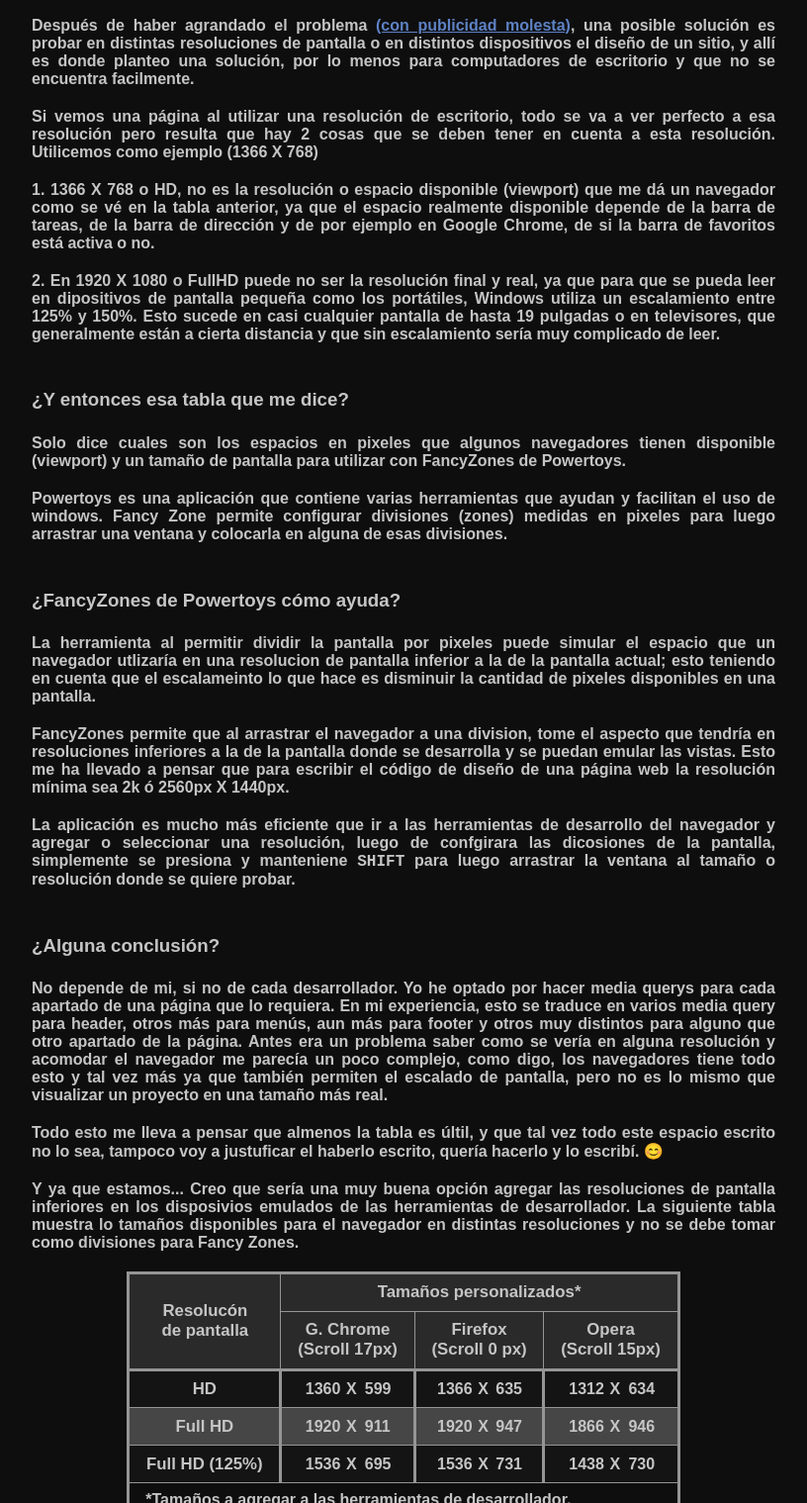
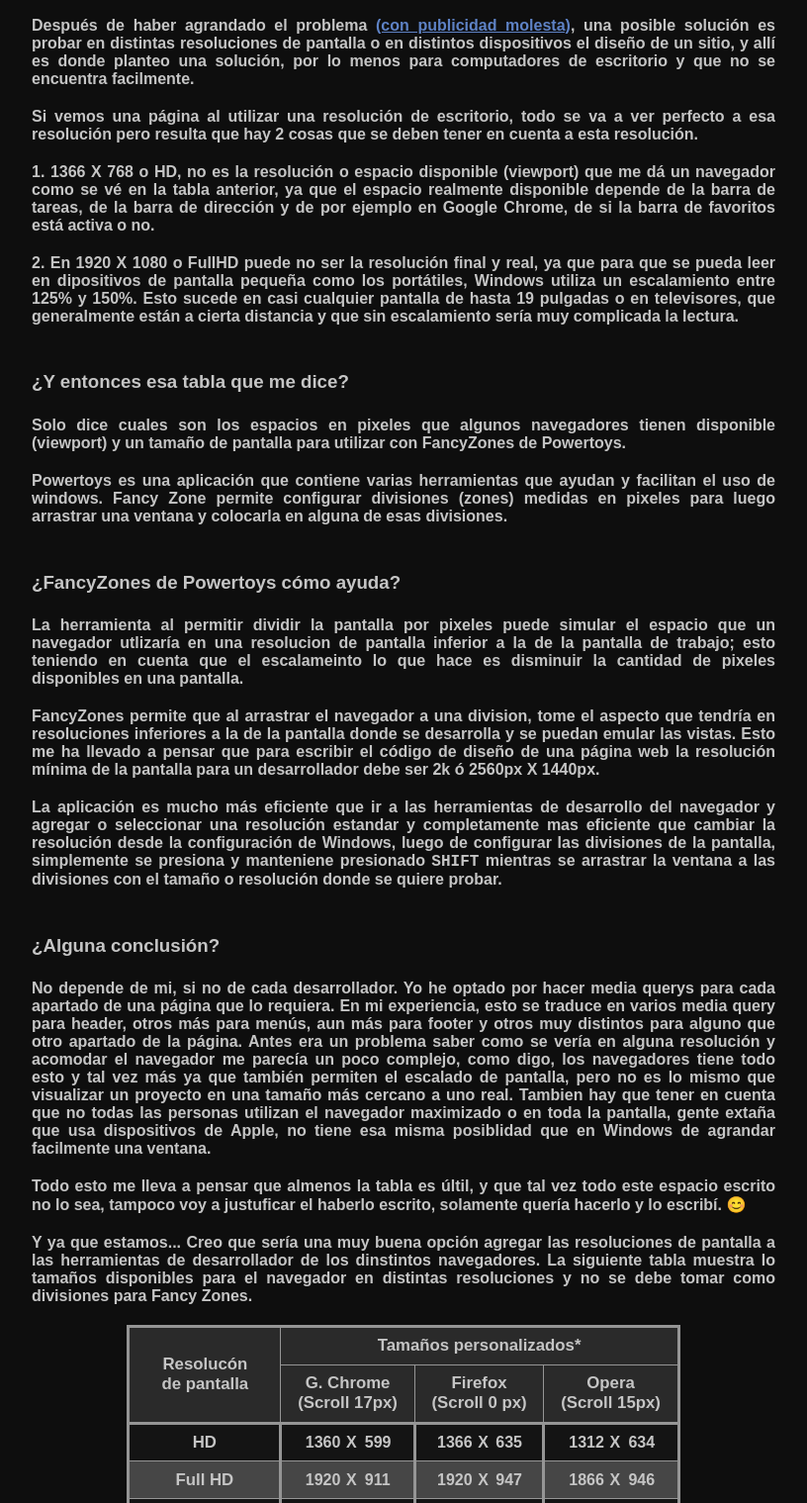
Before and after one commit to chybeat/ScreenSize, a plain HTML site: page index.html in a window 1280 px wide. Shown: the part 2429-3948 px from the top of the page at 99% size, without its empty margins (232-1048 px from the left). Drawn offline with Linux system fonts and the light colour scheme; a web font is replaced by a local one.

Commit message:
Mejora de textos

```diff
--- a/index.html
+++ b/index.html
@@ -563,25 +563,25 @@
 			<h3>Bien por el problema, ¿hay solución?</h3>
 			<p>La respuesta correcta es no, pero se puede minimizar el impacto. Si se toma cualquier plantilla hay que escribir o modificar el código CSS, y si se desarrolla desde cero una página, hay que escribir mucho más código CSS. igualmente el problema no radica allí, el problema radica que en resoluciones de pantalla iguales o superiores a HD (1366*768) todas las páginas pierden gran espacio a los lados, ese espacio en muchísimos sitios web es usuado para publicidad.</p>
 			<p>Después de haber agrandado el problema <a target="_blank" href="https://adblockplus.org">(con publicidad molesta)</a>, una posible solución es probar en distintas resoluciones de pantalla o en distintos dispositivos el diseño de un sitio, y allí es donde planteo una solución, por lo menos para computadores de escritorio y que no se encuentra facilmente.</p>
-			<p>Si vemos una página al utilizar una resolución de escritorio, todo se va a ver perfecto a esa resolución pero resulta que hay 2 cosas que se deben tener en cuenta a esta resolución. Utilicemos como ejemplo (1366 X 768)</p>
+			<p>Si vemos una página al utilizar una resolución de escritorio, todo se va a ver perfecto a esa resolución pero resulta que hay 2 cosas que se deben tener en cuenta a esta resolución.</p>
 			<p>1. 1366 X 768 o HD, no es la resolución o espacio disponible (viewport) que me dá un navegador como se vé en la tabla anterior, ya que el espacio realmente disponible depende de la barra de tareas, de la barra de dirección y de por ejemplo en Google Chrome, de si la barra de favoritos está activa o no.</p>
-			<p>2. En 1920 X 1080 o FullHD puede no ser la resolución final y real, ya que para que se pueda leer en dipositivos de pantalla pequeña como los portátiles, Windows utiliza un escalamiento entre 125% y 150%. Esto sucede en casi cualquier pantalla de hasta 19 pulgadas o en televisores, que generalmente están a cierta distancia y que sin escalamiento sería muy complicado de leer.</p>
+			<p>2. En 1920 X 1080 o FullHD puede no ser la resolución final y real, ya que para que se pueda leer en dipositivos de pantalla pequeña como los portátiles, Windows utiliza un escalamiento entre 125% y 150%. Esto sucede en casi cualquier pantalla de hasta 19 pulgadas o en televisores, que generalmente están a cierta distancia y que sin escalamiento sería muy complicada la lectura.</p>
 
 			<h3>¿Y entonces esa tabla que me dice?</h3>
 			<p>Solo dice cuales son los espacios en pixeles que algunos navegadores tienen disponible (viewport) y un tamaño de pantalla para utilizar con FancyZones de Powertoys.</p>
 			<p>Powertoys es una aplicación que contiene varias herramientas que ayudan y facilitan el uso de windows. Fancy Zone permite configurar divisiones (zones) medidas en pixeles para luego arrastrar una ventana y colocarla en alguna de esas divisiones.</p>
 
 			<h3>¿FancyZones de Powertoys cómo ayuda?</h3>
-			<p>La herramienta al permitir dividir la pantalla por pixeles puede simular el espacio que un navegador utlizaría en una resolucion de pantalla inferior a la de la pantalla actual; esto teniendo en cuenta que el escalameinto lo que hace es disminuir la cantidad de pixeles disponibles en una pantalla.</p>
+			<p>La herramienta al permitir dividir la pantalla por pixeles puede simular el espacio que un navegador utlizaría en una resolucion de pantalla inferior a la de la pantalla de trabajo; esto teniendo en cuenta que el escalameinto lo que hace es disminuir la cantidad de pixeles disponibles en una pantalla.</p>
 
-			<p>FancyZones permite que al arrastrar el navegador a una division, tome el aspecto que tendría en resoluciones inferiores a la de la pantalla donde se desarrolla y se puedan emular las vistas. Esto me ha llevado a pensar que para escribir el código de diseño de una página web la resolución mínima sea 2k ó 2560px X 1440px.</p>
+			<p>FancyZones permite que al arrastrar el navegador a una division, tome el aspecto que tendría en resoluciones inferiores a la de la pantalla donde se desarrolla y se puedan emular las vistas. Esto me ha llevado a pensar que para escribir el código de diseño de una página web la resolución mínima de la pantalla para un desarrollador debe ser 2k ó 2560px X 1440px.</p>
 
-			<p>La aplicación es mucho más eficiente que ir a las herramientas de desarrollo del navegador y agregar o seleccionar una resolución, luego de confgirara las dicosiones de la pantalla, simplemente se presiona y manteniene <kbd>SHIFT</kbd> para luego arrastrar la ventana al tamaño o resolución donde se quiere probar.</p>
+			<p>La aplicación es mucho más eficiente que ir a las herramientas de desarrollo del navegador y agregar o seleccionar una resolución estandar y completamente mas eficiente que cambiar la resolución desde la configuración de Windows, luego de configurar las divisiones de la pantalla, simplemente se presiona y manteniene presionado <kbd>SHIFT</kbd> mientras se arrastrar la ventana a las divisiones con el tamaño o resolución donde se quiere probar.</p>
 
 			<h3>¿Alguna conclusión?</h3>
-			<p>No depende de mi, si no de cada desarrollador. Yo he optado por hacer media querys para cada apartado de una página que lo requiera. En mi experiencia, esto se traduce en varios media query para header, otros más para menús, aun más para footer y otros muy distintos para alguno que otro apartado de la página. Antes era un problema saber como se vería en alguna resolución y acomodar el navegador me parecía un poco complejo, como digo, los navegadores tiene todo esto y tal vez más ya que también permiten el escalado de pantalla, pero no es lo mismo que visualizar un proyecto en una tamaño más real.</p>
-			<p>Todo esto me lleva a pensar que almenos la tabla es últil, y que tal vez todo este espacio escrito no lo sea, tampoco voy a justuficar el haberlo escrito, quería hacerlo y lo escribí. 😊</p>
-			<p>Y ya que estamos... Creo que sería una muy buena opción agregar las resoluciones de pantalla inferiores en los disposivios emulados de las herramientas de desarrollador. La siguiente tabla muestra lo tamaños disponibles para el navegador en distintas resoluciones y no se debe tomar como divisiones para Fancy Zones.</p>
+			<p>No depende de mi, si no de cada desarrollador. Yo he optado por hacer media querys para cada apartado de una página que lo requiera. En mi experiencia, esto se traduce en varios media query para header, otros más para menús, aun más para footer y otros muy distintos para alguno que otro apartado de la página. Antes era un problema saber como se vería en alguna resolución y acomodar el navegador me parecía un poco complejo, como digo, los navegadores tiene todo esto y tal vez más ya que también permiten el escalado de pantalla, pero no es lo mismo que visualizar un proyecto en una tamaño más cercano a uno real. Tambien hay que tener en cuenta que no todas las personas utilizan el navegador maximizado o en toda la pantalla, gente extaña que usa dispositivos de Apple, no tiene esa misma posiblidad que en Windows de agrandar facilmente una ventana.</p>
+			<p>Todo esto me lleva a pensar que almenos la tabla es últil, y que tal vez todo este espacio escrito no lo sea, tampoco voy a justuficar el haberlo escrito, solamente quería hacerlo y lo escribí. 😊</p>
+			<p>Y ya que estamos... Creo que sería una muy buena opción agregar las resoluciones de pantalla a las herramientas de desarrollador de los dinstintos navegadores. La siguiente tabla muestra lo tamaños disponibles para el navegador en distintas resoluciones y no se debe tomar como divisiones para Fancy Zones.</p>
 			<div id="custom-sizes">
 				<table class="data pers">
 					<thead>
```
